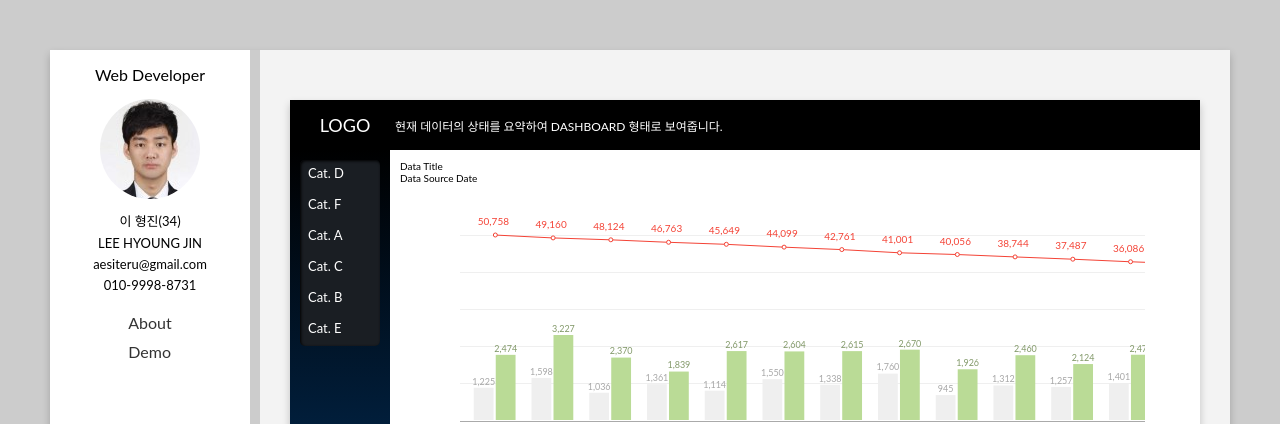
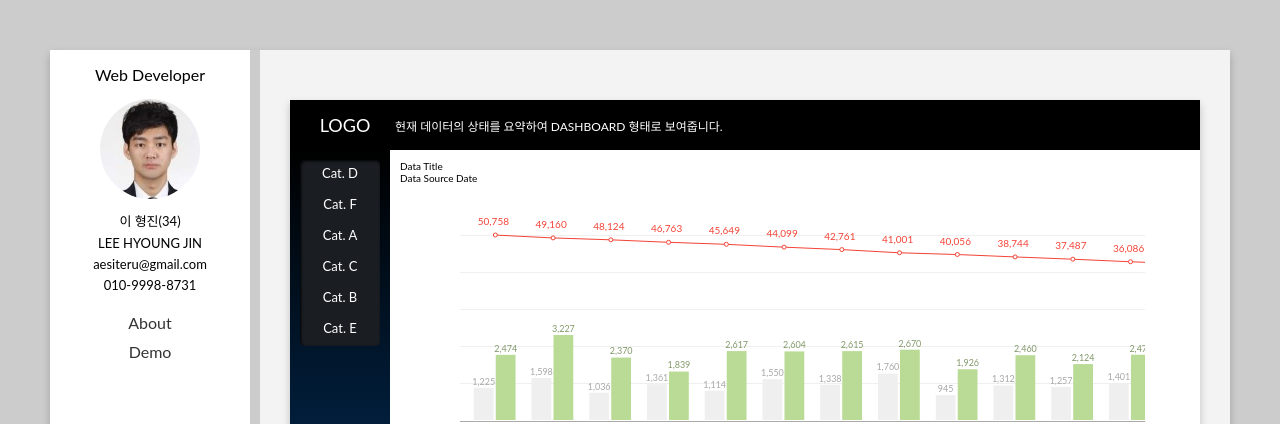
Before and after one commit to aesiteru/zeit-now-resume, a Vue app: page /#/demo in a window 1280 px wide. Shown: the top 424 px of the page. Built offline with nearby package versions, Linux system fonts and the light colour scheme.

Commit message:
fix demo aside

```diff
--- a/src/layout/nav.vue
+++ b/src/layout/nav.vue
@@ -82,6 +82,7 @@ nav {
 
     a {
       color: #333;
+      text-align: center;
       text-decoration: none;
 
       &:hover {
--- a/src/page/demo.vue
+++ b/src/page/demo.vue
@@ -231,6 +231,7 @@ export default {
         .category {
           padding: 0.5rem;
           font-size: 1.3rem;
+          text-align: center;
           transition: all 0.3s linear;
 
           &:hover {
```
